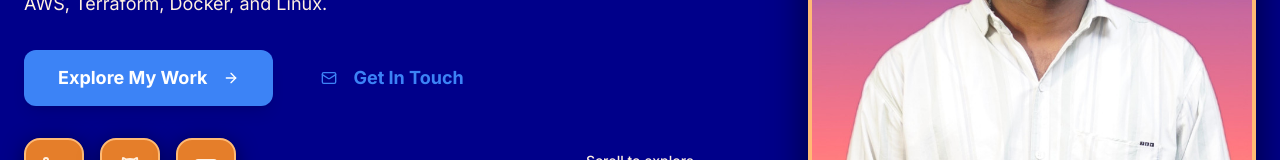
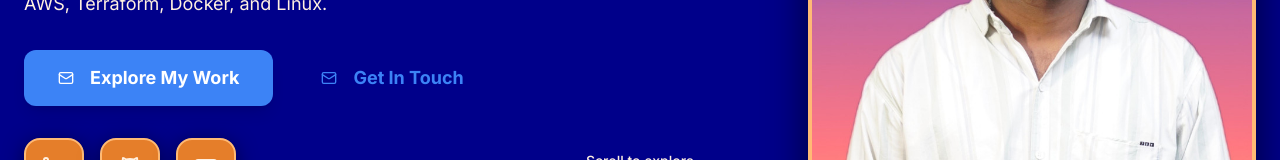
Before and after one commit to Ravi-Teja4/ravitejadeevela_portfolio, a React (Vite) app: page / in a window 1280 px wide. Shown: the part 439-599 px from the top of the page. Built offline with nearby package versions, Linux system fonts and the light colour scheme.

Commit message:
Update Home "Explore My Work" button

```diff
--- a/src/components/modern/ModernHero.tsx
+++ b/src/components/modern/ModernHero.tsx
@@ -80,8 +80,8 @@ const ModernHero = () => {
                   className="bg-primary text-primary-foreground font-bold px-8 py-6 text-lg rounded-xl shadow-lg hover:shadow-glow transition-all duration-300 group"
                   onClick={() => scrollToSection('projects')}
                 >
+                  <Mail className="mr-2 h-5 w-5" />
                   Explore My Work
-                  <ArrowRight className="ml-2 h-5 w-5 group-hover:translate-x-1 transition-transform duration-300" />
                 </Button>
               </motion.div>
               <motion.div whileHover={{ scale: 1.05 }} whileTap={{ scale: 0.95 }}>
```
